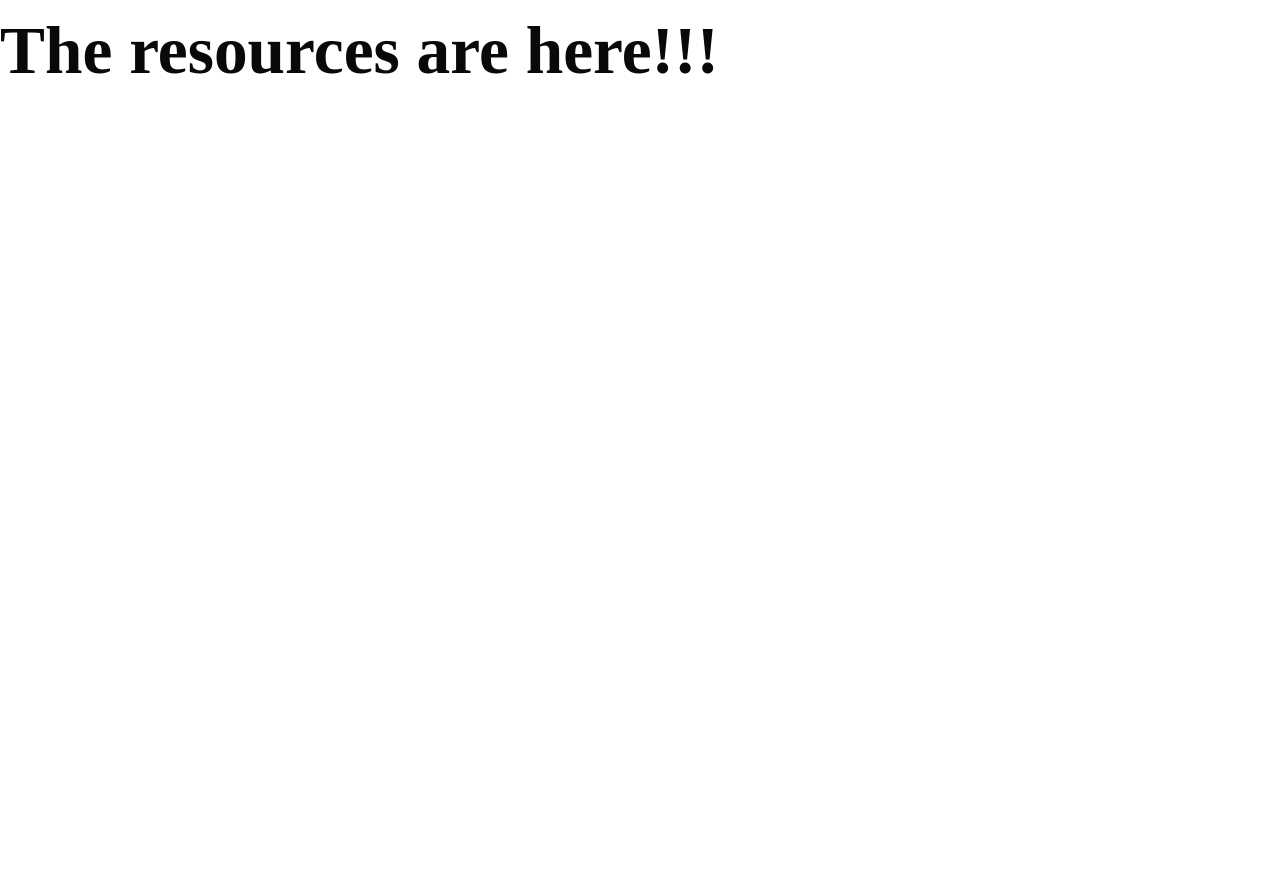
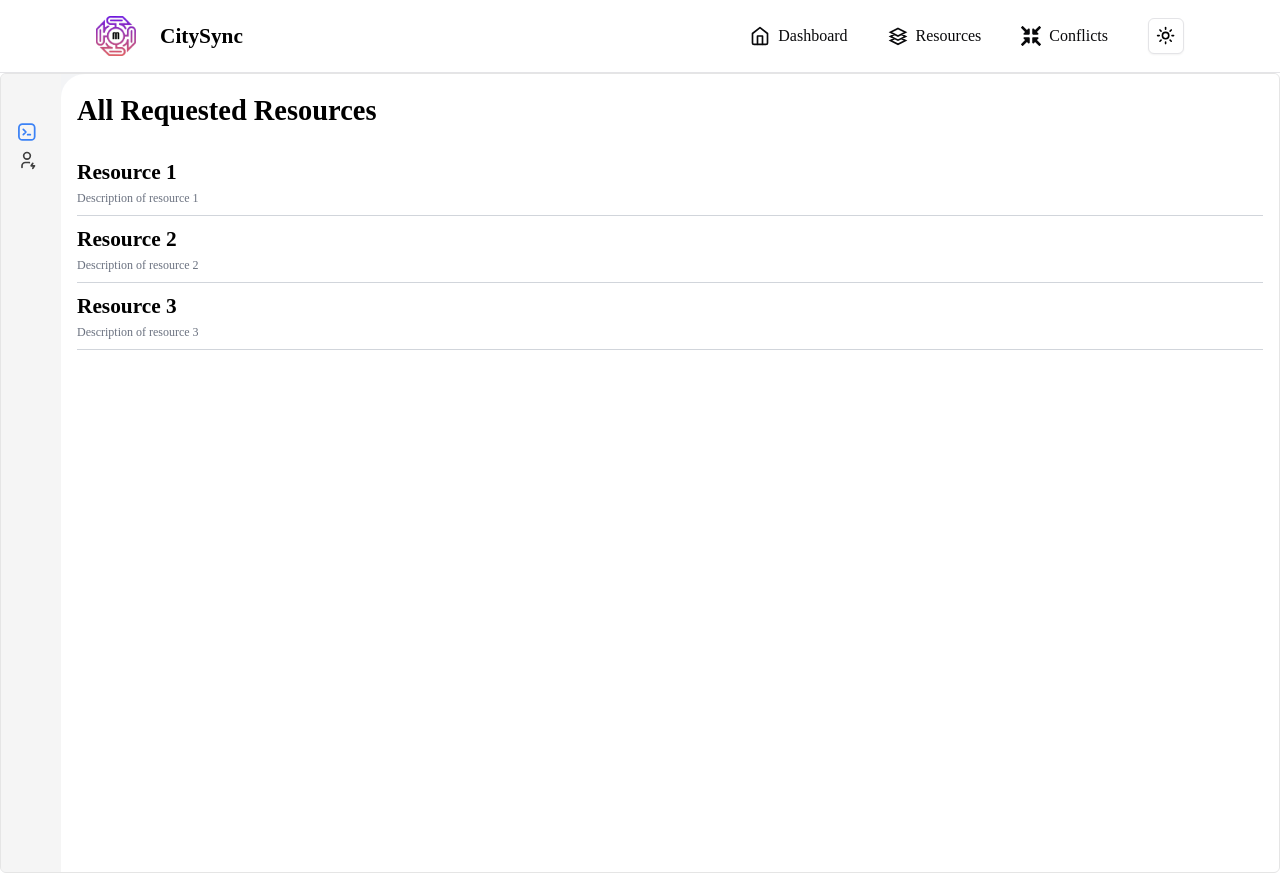
Before and after one commit to Prayas-35/Coordina, a Next.js app in the folder main/: page /resources in a window 1280 px wide. Before the commit the page ends 800 px from the top, so only its background shows below. Built offline with nearby package versions, Linux system fonts and the light colour scheme.

Commit message:
resources

```diff
--- a/main/app/resources/page.js
+++ b/main/app/resources/page.js
@@ -1,13 +1,132 @@
 "use client";
+import React, { useState, useEffect } from "react";
+import { Sidebar, SidebarBody, SidebarLink } from "@/components/ui/sidebar";
+import { IconBrandTabler, IconUserBolt } from "@tabler/icons-react";
+import { motion } from "framer-motion";
+import { cn } from "@/lib/utils";
+import Navbar from "@/components/functions/NavBar";
 
-import React from 'react'
+// Sample JSON data for the two tabs
+const allResourcesData = [
+  { id: 1, name: "Resource 1", description: "Description of resource 1" },
+  { id: 2, name: "Resource 2", description: "Description of resource 2" },
+  { id: 3, name: "Resource 3", description: "Description of resource 3" },
+];
 
-function Landing() {
+const myResourcesData = [
+  { id: 1, name: "My Resource 1", description: "Description of my resource 1" },
+  { id: 2, name: "My Resource 2", description: "Description of my resource 2" },
+];
+
+export default function SidebarDemo() {
+  const [open, setOpen] = useState(false);
+  const [activeTab, setActiveTab] = useState("all"); // State to track the active tab
+  const [resources, setResources] = useState(allResourcesData); // Default to all resources
+  const [heading, setHeading] = useState("All Requested Resources"); // State for the heading
+
+  useEffect(() => {
+    // Update the content based on the selected tab
+    if (activeTab === "all") {
+      setHeading("All Requested Resources");
+      setResources(allResourcesData);
+    } else if (activeTab === "my") {
+      setHeading("My Requested Resources");
+      setResources(myResourcesData);
+    }
+  }, [activeTab]);
+
   return (
-    <div className='bg-background'>
-      <h1 className='text-foreground'>The resources are here!!!</h1>
-    </div>
-  )
+    <>
+      <Navbar />
+      <div
+        className={cn(
+          "h-full rounded-md flex flex-col md:flex-row bg-gray-100 dark:bg-neutral-800 w-full flex-1 border border-neutral-200 dark:border-neutral-700 overflow-hidden",
+          "h-[100vh]"
+        )}
+      >
+        <Sidebar open={open} setOpen={setOpen}>
+          <SidebarBody className="justify-between gap-10">
+            <div className="flex flex-col flex-1 overflow-y-auto overflow-x-hidden">
+              <div className="mt-8 flex flex-col gap-2">
+                {/* Tab for All Requested Resources */}
+                <button
+                  onClick={() => setActiveTab("all")}
+                  className={cn(
+                    "flex items-center gap-2 transition-all duration-200",
+                    activeTab === "all"
+                      ? "text-blue-500 scale-105"
+                      : "text-neutral-700 dark:text-neutral-200",
+                    open ? "ms-4" : ""
+                  )}
+                >
+                  <IconBrandTabler className="h-5 w-5 flex-shrink-0" />
+                  <motion.span
+                    animate={{
+                      display: open ? "inline-block" : "none",
+                      opacity: open ? 1 : 0,
+                    }}
+                    className="text-sm transition duration-150"
+                  >
+                    All Requested Resources
+                  </motion.span>
+                </button>
+
+                {/* Tab for My Requested Resources */}
+                <button
+                  onClick={() => setActiveTab("my")}
+                  className={cn(
+                    "flex items-center gap-2 transition-all duration-200",
+                    activeTab === "my"
+                      ? "text-blue-500 scale-105"
+                      : "text-neutral-700 dark:text-neutral-200",
+                    open ? "ms-4" : ""
+                  )}
+                >
+                  <IconUserBolt className="h-5 w-5 flex-shrink-0" />
+                  <motion.span
+                    animate={{
+                      display: open ? "inline-block" : "none",
+                      opacity: open ? 1 : 0,
+                    }}
+                    className="text-sm transition duration-150"
+                  >
+                    My Requested Resources
+                  </motion.span>
+                </button>
+              </div>
+            </div>
+          </SidebarBody>
+        </Sidebar>
+        <Dashboard resources={resources} heading={heading} />
+      </div>
+    </>
+  );
 }
 
-export default Landing
+// Dashboard component to display the resources based on the active tab
+const Dashboard = ({ resources, heading }) => {
+  return (
+    <div className="flex flex-1 p-4 bg-background rounded-tl-3xl">
+      <div className="w-full">
+        <h1 className="text-2xl font-bold text-black dark:text-white">
+          {resources.length > 0 ? heading : "No resources found"}
+        </h1>
+        <ul className="mt-4">
+          {resources.map((resource) => (
+            <li
+              key={resource.id}
+              className="border-b border-gray-300 dark:border-gray-600 py-2"
+            >
+              <h2 className="text-xl text-black dark:text-white">
+                {resource.name}
+              </h2>
+              <p className="text-sm text-gray-500 dark:text-gray-400">
+                {resource.description}
+              </p>
+            </li>
+          ))}
+        </ul>
+      </div>
+    </div>
+  );
+};
--- a/main/components/functions/NavBar.jsx
+++ b/main/components/functions/NavBar.jsx
@@ -72,7 +72,7 @@ export default function Navbar() {
                     <div className="flex items-center gap-4">
                         <nav className="hidden lg:block mr-4">
                             <div className="flex gap-6">
-                                <NavLink href="/dashboard" icon={<HomeIcon className="h-4 w-4" />} text="Dashboard" />
+                                <NavLink href="/dashboard" icon={<HomeIcon className="h-5 w-5" />} text="Dashboard" />
                                 <NavLink href="/resources" icon={<GrResources className="h-5 w-5" />} text="Resources" />
                                 <NavLink href="/conflicts" icon={<FaCompressArrowsAlt className="h-5 w-5" />} text="Conflicts" />
                             </div>
--- /dev/null
+++ b/main/components/ui/sidebar.jsx
@@ -0,0 +1,146 @@
+"use client";
+
+import { cn } from "@/lib/utils";
+import Link from "next/link";
+import React, { useState, createContext, useContext } from "react";
+import { AnimatePresence, motion } from "framer-motion";
+import { IconMenu2, IconX } from "@tabler/icons-react";
+
+const SidebarContext = createContext(undefined);
+
+export const useSidebar = () => {
+  const context = useContext(SidebarContext);
+  if (!context) {
+    throw new Error("useSidebar must be used within a SidebarProvider");
+  }
+  return context;
+};
+
+export const SidebarProvider = ({
+  children,
+  open: openProp,
+  setOpen: setOpenProp,
+  animate = true
+}) => {
+  const [openState, setOpenState] = useState(false);
+
+  const open = openProp !== undefined ? openProp : openState;
+  const setOpen = setOpenProp !== undefined ? setOpenProp : setOpenState;
+
+  return (
+    (<SidebarContext.Provider value={{ open, setOpen, animate: animate }}>
+      {children}
+    </SidebarContext.Provider>)
+  );
+};
+
+export const Sidebar = ({
+  children,
+  open,
+  setOpen,
+  animate
+}) => {
+  return (
+    (<SidebarProvider open={open} setOpen={setOpen} animate={animate}>
+      {children}
+    </SidebarProvider>)
+  );
+};
+
+export const SidebarBody = (props) => {
+  return (<>
+    <DesktopSidebar {...props} />
+    <MobileSidebar {...(props)} />
+  </>);
+};
+
+export const DesktopSidebar = ({
+  className,
+  children,
+  ...props
+}) => {
+  const { open, setOpen, animate } = useSidebar();
+  return (<>
+    <motion.div
+      className={cn(
+        "h-full px-4 py-4 hidden  md:flex md:flex-col bg-neutral-100 dark:bg-neutral-800 w-[300px] flex-shrink-0",
+        className
+      )}
+      animate={{
+        width: animate ? (open ? "300px" : "60px") : "300px",
+      }}
+      onMouseEnter={() => setOpen(true)}
+      onMouseLeave={() => setOpen(false)}
+      {...props}>
+      {children}
+    </motion.div>
+  </>);
+};
+
+export const MobileSidebar = ({
+  className,
+  children,
+  ...props
+}) => {
+  const { open, setOpen } = useSidebar();
+  return (<>
+    <div
+      className={cn(
+        "h-10 px-4 py-4 flex flex-row md:hidden  items-center justify-between bg-neutral-100 dark:bg-neutral-800 w-full"
+      )}
+      {...props}>
+      <div className="flex justify-end z-20 w-full">
+        <IconMenu2
+          className="text-neutral-800 dark:text-neutral-200"
+          onClick={() => setOpen(!open)} />
+      </div>
+      <AnimatePresence>
+        {open && (
+          <motion.div
+            initial={{ x: "-100%", opacity: 0 }}
+            animate={{ x: 0, opacity: 1 }}
+            exit={{ x: "-100%", opacity: 0 }}
+            transition={{
+              duration: 0.3,
+              ease: "easeInOut",
+            }}
+            className={cn(
+              "fixed h-full w-full inset-0 bg-white dark:bg-neutral-900 p-10 z-[100] flex flex-col justify-between",
+              className
+            )}>
+            <div
+              className="absolute right-10 top-10 z-50 text-neutral-800 dark:text-neutral-200"
+              onClick={() => setOpen(!open)}>
+              <IconX />
+            </div>
+            {children}
+          </motion.div>
+        )}
+      </AnimatePresence>
+    </div>
+  </>);
+};
+
+export const SidebarLink = ({
+  link,
+  className,
+  ...props
+}) => {
+  const { open, animate } = useSidebar();
+  return (
+    (<Link
+      href={link.href}
+      className={cn("flex items-center justify-start gap-2  group/sidebar py-2", className)}
+      {...props}>
+      {link.icon}
+      <motion.span
+        animate={{
+          display: animate ? (open ? "inline-block" : "none") : "inline-block",
+          opacity: animate ? (open ? 1 : 0) : 1,
+        }}
+        className="text-neutral-700 dark:text-neutral-200 text-sm group-hover/sidebar:translate-x-1 transition duration-150 whitespace-pre inline-block !p-0 !m-0">
+        {link.label}
+      </motion.span>
+    </Link>)
+  );
+};
```
